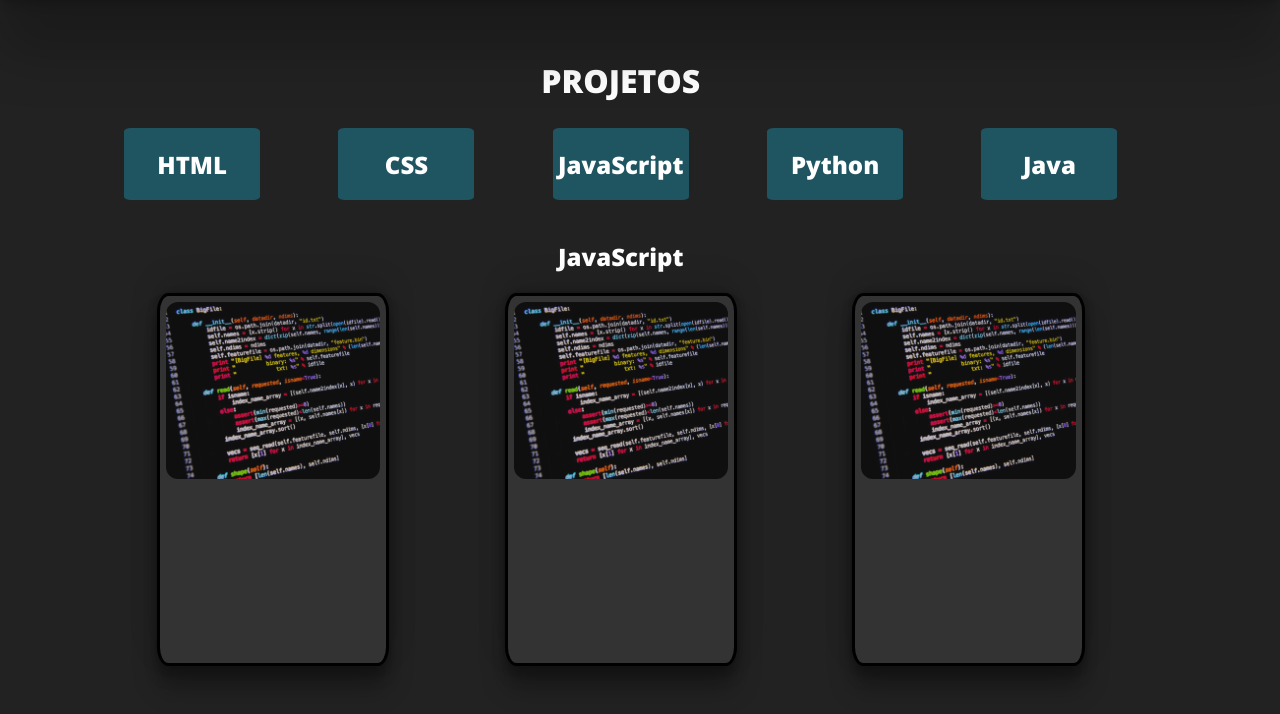
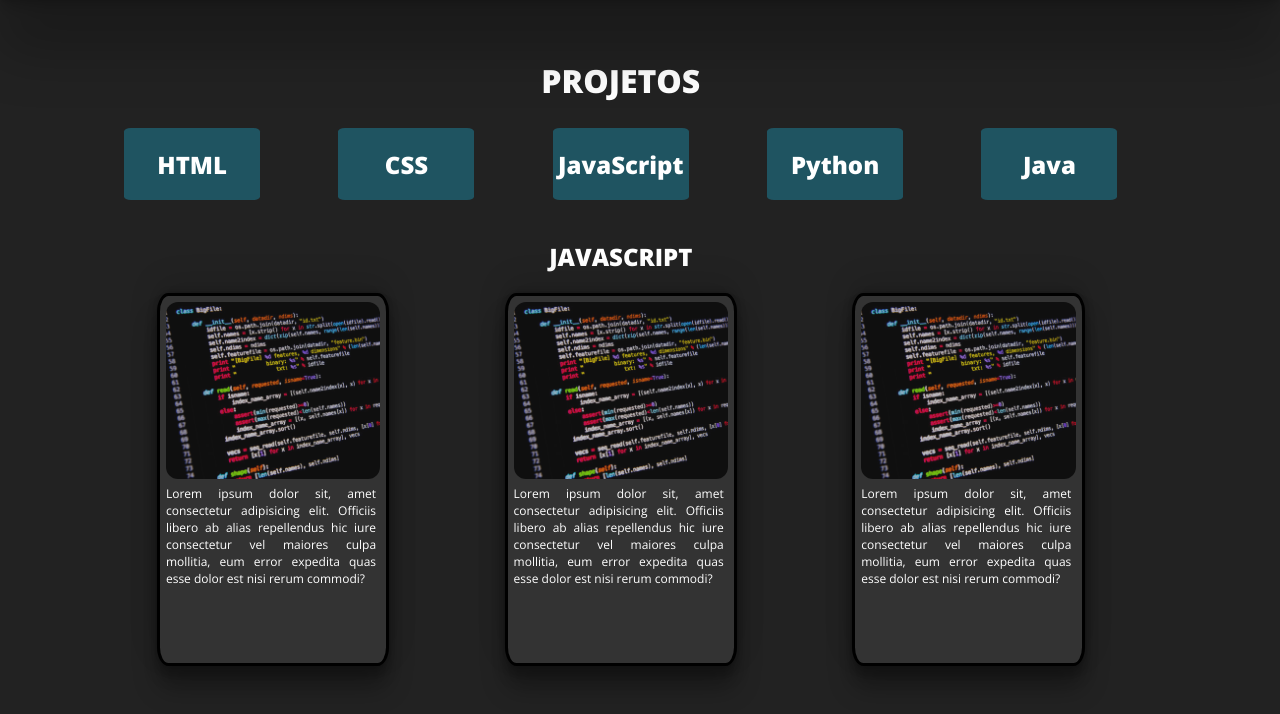
Before and after one commit to Luan-LopS/13---Portifolio, a plain HTML site: page index.html in a window 1280 px wide. Both pictures are taken after a click on the item "JavaScript". Shown: the part 1492-2206 px from the top of the page. Drawn offline with nearby package versions, Linux system fonts and the light colour scheme.

Commit message:
atulizado

```diff
--- a/index.html
+++ b/index.html
@@ -121,13 +121,16 @@
                     </div>
                 </div>
                 <div id="projectCss">
-                    <h2>Css</h2>
+                    <h2>CSS</h2>
                     <div class="grid-container">
                         <div class="grid-item css01">
                             <div class="img-item">
                             </div>
                             <h5></h5>
                             <p>
+                                Lorem ipsum dolor sit, amet consectetur adipisicing elit. Officiis libero ab alias
+                                repellendus hic iure consectetur vel maiores culpa mollitia, eum error expedita quas
+                                esse dolor est nisi rerum commodi?
                             </p>
                         </div>
                         <div class="grid-item css02">
@@ -135,6 +138,9 @@
                             </div>
                             <h5></h5>
                             <p>
+                                Lorem ipsum dolor sit, amet consectetur adipisicing elit. Officiis libero ab alias
+                                repellendus hic iure consectetur vel maiores culpa mollitia, eum error expedita quas
+                                esse dolor est nisi rerum commodi?
                             </p>
                         </div>
                         <div class="grid-item css03">
@@ -142,18 +148,24 @@
                             </div>
                             <h5></h5>
                             <p>
+                                Lorem ipsum dolor sit, amet consectetur adipisicing elit. Officiis libero ab alias
+                                repellendus hic iure consectetur vel maiores culpa mollitia, eum error expedita quas
+                                esse dolor est nisi rerum commodi?
                             </p>
                         </div>
                     </div>
                 </div>
                 <div id="projectJavascript">
-                    <h2>JavaScript</h2>
+                    <h2>JAVASCRIPT</h2>
                     <div class="grid-container">
                         <div class="grid-item">
                             <div class="img-item">
                             </div>
                             <h5></h5>
                             <p>
+                                Lorem ipsum dolor sit, amet consectetur adipisicing elit. Officiis libero ab alias
+                                repellendus hic iure consectetur vel maiores culpa mollitia, eum error expedita quas
+                                esse dolor est nisi rerum commodi?
                             </p>
                         </div>
                         <div class="grid-item">
@@ -161,6 +173,9 @@
                             </div>
                             <h5></h5>
                             <p>
+                                Lorem ipsum dolor sit, amet consectetur adipisicing elit. Officiis libero ab alias
+                                repellendus hic iure consectetur vel maiores culpa mollitia, eum error expedita quas
+                                esse dolor est nisi rerum commodi?
                             </p>
                         </div>
                         <div class="grid-item">
@@ -168,18 +183,24 @@
                             </div>
                             <h5></h5>
                             <p>
+                                Lorem ipsum dolor sit, amet consectetur adipisicing elit. Officiis libero ab alias
+                                repellendus hic iure consectetur vel maiores culpa mollitia, eum error expedita quas
+                                esse dolor est nisi rerum commodi?
                             </p>
                         </div>
                     </div>
                 </div>
                 <div id="projectPython">
-                    <h2>Python</h2>
+                    <h2>PYTHON</h2>
                     <div class="grid-container">
                         <div class="grid-item">
                             <div class="img-item">
                             </div>
                             <h5></h5>
                             <p>
+                                Lorem ipsum dolor sit, amet consectetur adipisicing elit. Officiis libero ab alias
+                                repellendus hic iure consectetur vel maiores culpa mollitia, eum error expedita quas
+                                esse dolor est nisi rerum commodi?
                             </p>
                         </div>
                         <div class="grid-item">
@@ -187,6 +208,9 @@
                             </div>
                             <h5></h5>
                             <p>
+                                Lorem ipsum dolor sit, amet consectetur adipisicing elit. Officiis libero ab alias
+                                repellendus hic iure consectetur vel maiores culpa mollitia, eum error expedita quas
+                                esse dolor est nisi rerum commodi?
                             </p>
                         </div>
                         <div class="grid-item">
@@ -194,19 +218,25 @@
                             </div>
                             <h5></h5>
                             <p>
+                                Lorem ipsum dolor sit, amet consectetur adipisicing elit. Officiis libero ab alias
+                                repellendus hic iure consectetur vel maiores culpa mollitia, eum error expedita quas
+                                esse dolor est nisi rerum commodi?
                             </p>
                         </div>
                     </div>
                 </div>
 
                 <div id="projectJava">
-                    <h2>Java</h2>
+                    <h2>JAVA</h2>
                     <div class="grid-container">
                         <div class="grid-item">
                             <div class="img-item">
                             </div>
                             <h5></h5>
                             <p>
+                                Lorem ipsum dolor sit, amet consectetur adipisicing elit. Officiis libero ab alias
+                                repellendus hic iure consectetur vel maiores culpa mollitia, eum error expedita quas
+                                esse dolor est nisi rerum commodi?
                             </p>
                         </div>
                         <div class="grid-item">
@@ -214,6 +244,9 @@
                             </div>
                             <h5></h5>
                             <p>
+                                Lorem ipsum dolor sit, amet consectetur adipisicing elit. Officiis libero ab alias
+                                repellendus hic iure consectetur vel maiores culpa mollitia, eum error expedita quas
+                                esse dolor est nisi rerum commodi?
                             </p>
                         </div>
                         <div class="grid-item">
@@ -221,6 +254,9 @@
                             </div>
                             <h5></h5>
                             <p>
+                                Lorem ipsum dolor sit, amet consectetur adipisicing elit. Officiis libero ab alias
+                                repellendus hic iure consectetur vel maiores culpa mollitia, eum error expedita quas
+                                esse dolor est nisi rerum commodi?
                             </p>
                         </div>
 
```
